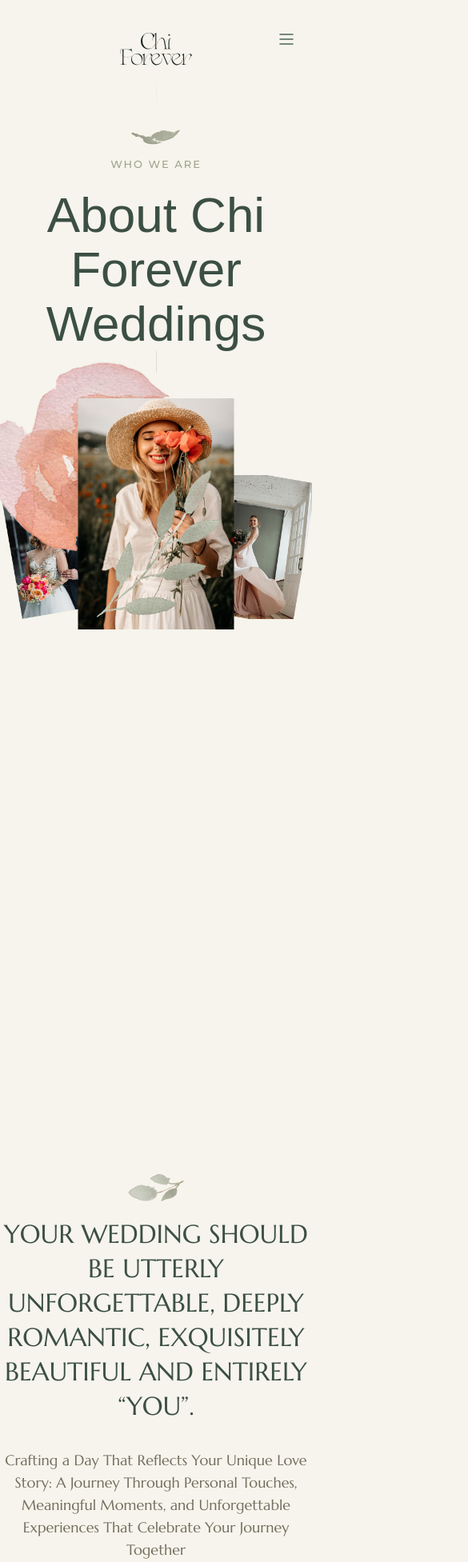
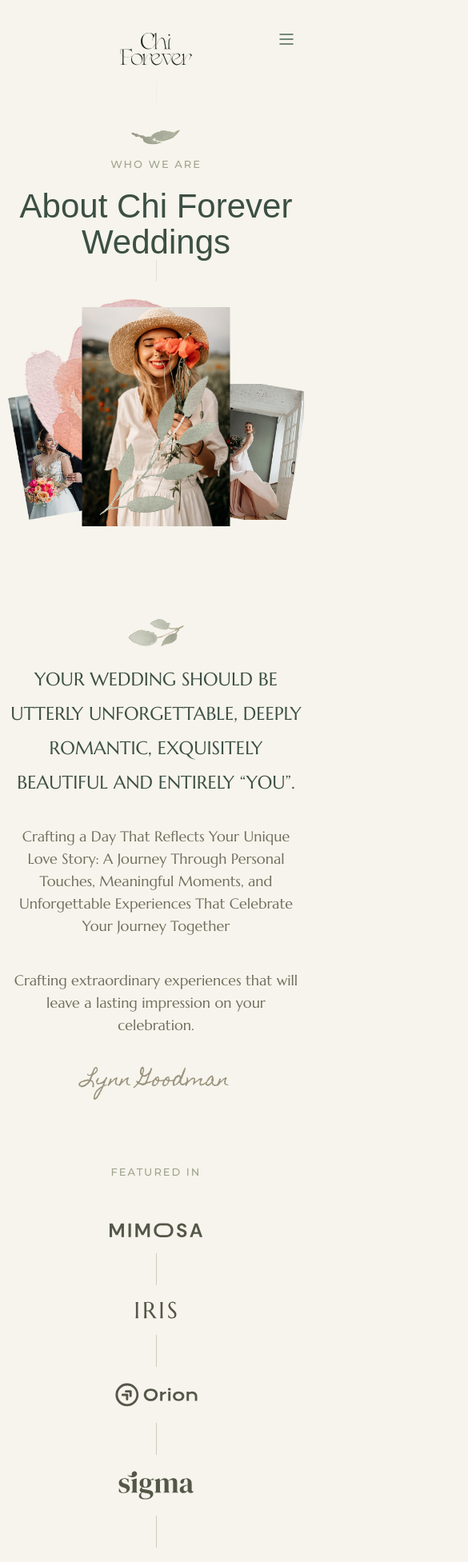
Before and after one commit to Nwife/chiforever, a Next.js app: page /about-us in a window 390 px wide. Shown: the top 1953 px of the page at 80% size, 585 px wide, since content can reach past the window. Built offline with nearby package versions, Linux system fonts and the light colour scheme; a web font is replaced by a local one.

Commit message:
ft: about responsiveness

```diff
--- a/src/app/about-us/page.tsx
+++ b/src/app/about-us/page.tsx
@@ -8,7 +8,7 @@ const Divider = () => <div className="h-10 w-px bg-[#a0a48e80]" />;
 const About = () => {
   return (
     <main>
-      <section className="max-w-[1200px] mx-auto pt-16 pb-[140px]">
+      <section className="max-w-[1200px] mx-auto pt-16 pb-[140px] px-2.5 sm:px-5 2xl:px-0">
         <div>
           <div className="flex justify-center">
             <Image src="/svgs/leaflet.svg" width={62} height={19} alt="leaf" />
@@ -17,7 +17,7 @@ const About = () => {
             text="who we are"
             styles="text-brown-100 text-center mt-3.5 mb-5"
           />
-          <p className="text-[62px] text-green-600 max-w-[570px] mx-auto text-center leading-[68px] font-medium font-erotique">
+          <p className="text-[42px] sm:text-5xl md:text-[54px] mmd:text-[62px] text-green-600 max-w-[570px] mx-auto text-center leading-[45px] sm:leading-[68px] font-medium font-erotique">
             About Chi Forever Weddings
           </p>
           <div className="flex justify-center">
@@ -29,14 +29,15 @@ const About = () => {
             />
           </div>
         </div>
-        <div className="h-[830px] relative mt-8">
+        <div className="h-[250px] xms:h-[385px] sm:h-[450px] md:h-[535px] mmd:h-[826px] relative mt-8">
           <div className="absolute -translate-x-1/2 left-1/2 z-10">
-            <div className="absolute transform rotate-8 -top-14 -left-32 -z-10">
+            <div className="absolute transform rotate-8 -top-5 -left-20 -z-10">
               <Image
                 src="/images/home/hero/flower.png"
                 width={300}
                 height={257}
                 alt="flower"
+                className="w-full"
               />
             </div>
             <Image
@@ -73,11 +74,11 @@ const About = () => {
           </div>
         </div>
       </section>
-      <section className="max-w-[1200px] mx-auto pb-[140px]">
+      <section className="max-w-[1200px] mx-auto pb-[95px] md:pb-[140px] px-2.5 sm:px-5 2xl:px-0">
         <div className="flex justify-center mb-5">
           <Image src="/svgs/leaf.svg" width={70} height={34} alt="leaf" />
         </div>
-        <p className="text-3xl text-green-600 uppercase max-w-[793px] mx-auto text-center leading-[43px] font-marcellus">
+        <p className="text-[23px] sm:text-[26px] md:text-[28px] mmd:text-3xl text-green-600 uppercase max-w-[793px] mx-auto text-center leading-[43px] font-marcellus">
           Your wedding should be utterly unforgettable, deeply romantic,
           exquisitely beautiful and entirely “you”.
         </p>
@@ -96,7 +97,7 @@ const About = () => {
           Lynn Goodman
         </p>
       </section>
-      <section className="max-w-[1200px] mx-auto pb-[140px]">
+      <section className="max-w-[1200px] mx-auto pb-[95px] md:pb-[140px] px-2.5 sm:px-5 2xl:px-0">
         <div className="relative h-4">
           <Image
             src="/svgs/horizontal-divider.svg"
@@ -109,7 +110,7 @@ const About = () => {
           </p>
         </div>
 
-        <div className="flex items-center justify-between mt-[50px]">
+        <div className="flex flex-col md:flex-row items-center gap-5 md:gap-0 justify-between mt-[50px]">
           <div>{AppSvg.mimosa}</div>
           <Divider />
           <div>{AppSvg.iris}</div>
```
